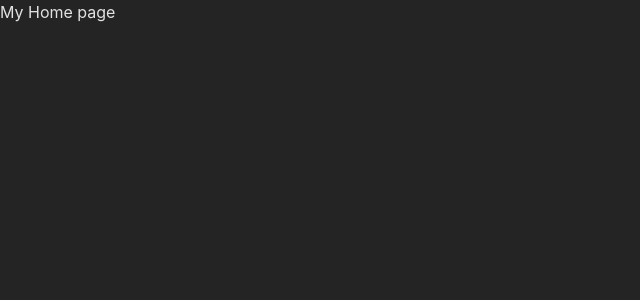
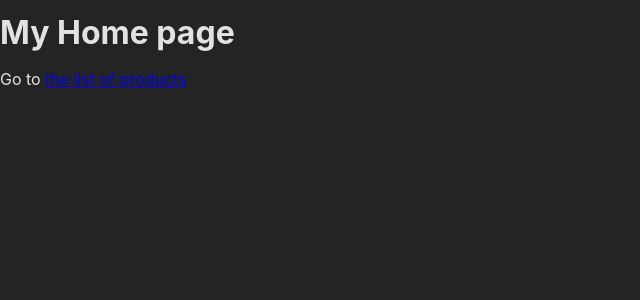
Before and after one commit to Olegborodko/react-udemy-chapter-21-router, a React (Create React App) app: page / in a window 1280 px wide. Shown: the top 300 px of the page, without its empty margins (0-640 px from the left). Built offline with nearby package versions, Linux system fonts and the light colour scheme.

Commit message:
router Link

```diff
--- a/src/App.js
+++ b/src/App.js
@@ -1,25 +1,25 @@
 import {
   createBrowserRouter,
-  createRoutesFromElements,
+  // createRoutesFromElements,
   RouterProvider,
-  Route
+  // Route
 } from 'react-router-dom';
 import HomePage from './pages/Home';
 import ProductsPage from './pages/Products';
 
-const routeDefinitions = createRoutesFromElements(
-  <Route>
-    <Route path="/" element={<HomePage />} />
-    <Route path="/products" element={<ProductsPage />} />
-  </Route>
-);
+// const routeDefinitions = createRoutesFromElements(
+//   <Route>
+//     <Route path="/" element={<HomePage />} />
+//     <Route path="/products" element={<ProductsPage />} />
+//   </Route>
+// );
 
-// const router = createBrowserRouter([
-//   { path: '/', element: <HomePage /> },
-//   { path: '/products', element: <ProductsPage /> }
-// ]);
+const router = createBrowserRouter([
+  { path: '/', element: <HomePage /> },
+  { path: '/products', element: <ProductsPage /> }
+]);
 
-const router = createBrowserRouter(routeDefinitions);
+// const router = createBrowserRouter(routeDefinitions);
 
 function App() {
   return <RouterProvider router={router} />;
--- a/src/pages/Home.js
+++ b/src/pages/Home.js
@@ -1,5 +1,12 @@
+import { Link } from 'react-router-dom';
+
 function HomePage() {
-  return <>My Home page</>
+  return <>
+    <h1>My Home page</h1>
+    <p>
+      Go to <Link to="/products">the list of products</Link>
+    </p>
+  </>
 }
 
 export default HomePage;
```
